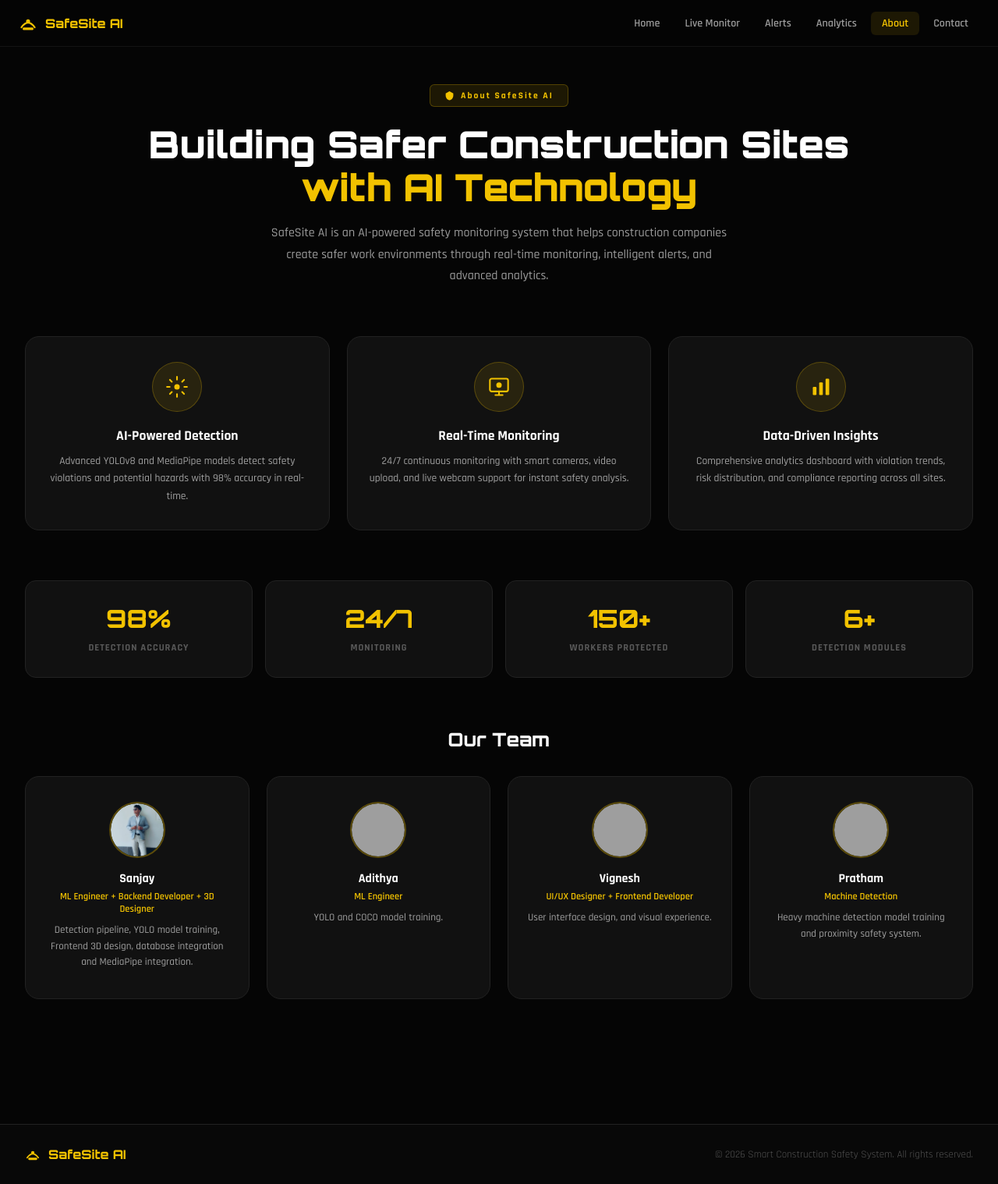
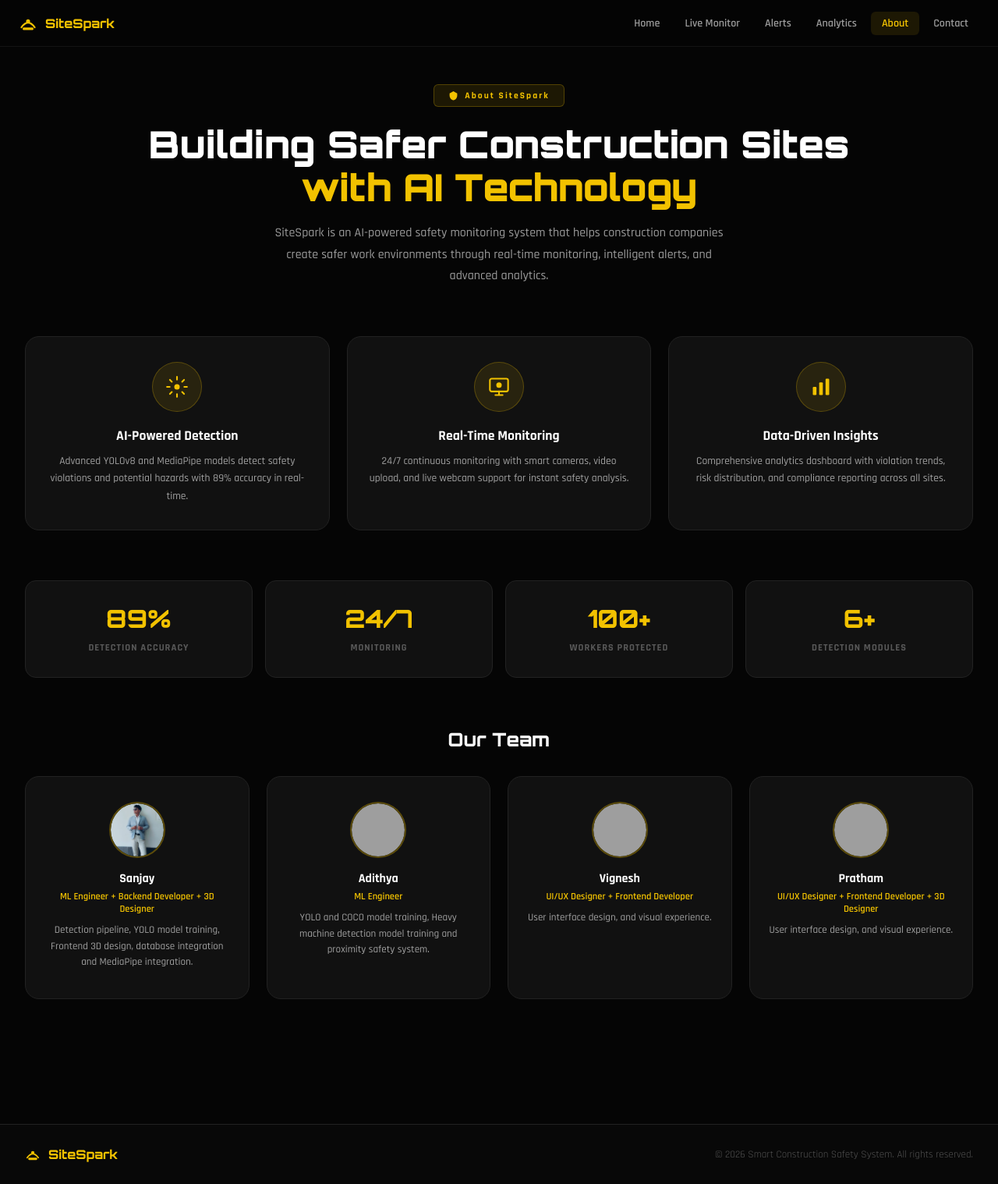
Before and after one commit to sanjayzorojuro/Site-Detection, a FastAPI app: page /about in a window 1280 px wide. Shown: the whole page at 78% size. Run offline with FastAPI, Linux system fonts and the light colour scheme; grey boxes are pictures that could not be loaded.

Commit message:
final version

```diff
--- a/website/templates/about.html
+++ b/website/templates/about.html
@@ -4,7 +4,7 @@
 <head>
     <meta charset="UTF-8">
     <meta name="viewport" content="width=device-width, initial-scale=1.0">
-    <title>About — SafeSite AI</title>
+    <title>About — SiteSpark</title>
     <meta name="description"
         content="Learn about SafeSite AI - the smart construction safety monitoring system powered by artificial intelligence.">
     <link rel="stylesheet" href="/static/css/about.css?v={{ v }}">
@@ -18,7 +18,7 @@
                 <rect x="6" y="20" width="16" height="4" rx="1.5" fill="#f2c200" />
                 <circle cx="14" cy="11" r="3" fill="#f2c200" />
             </svg>
-            <span>SafeSite AI</span>
+            <span>SiteSpark </span>
         </a>
         <div class="nav-links">
             <a href="/">Home</a>
@@ -37,11 +37,11 @@
                 <svg width="13" height="13" viewBox="0 0 24 24" fill="#f2c200">
                     <path d="M12 2L3 7v5c0 5.25 3.75 10.15 9 11.25C17.25 22.15 21 17.25 21 12V7l-9-5z" />
                 </svg>
-                About SafeSite AI
+                About SiteSpark
             </div>
             <h1 class="about-title">Building Safer Construction Sites<br><span class="accent">with AI Technology</span>
             </h1>
-            <p class="about-desc">SafeSite AI is an AI-powered safety monitoring system that helps construction
+            <p class="about-desc">SiteSpark is an AI-powered safety monitoring system that helps construction
                 companies create safer work environments through real-time monitoring, intelligent alerts, and advanced
                 analytics.</p>
         </section>
@@ -58,7 +58,7 @@
                     </svg>
                 </div>
                 <h3>AI-Powered Detection</h3>
-                <p>Advanced YOLOv8 and MediaPipe models detect safety violations and potential hazards with 98% accuracy
+                <p>Advanced YOLOv8 and MediaPipe models detect safety violations and potential hazards with 89% accuracy
                     in real-time.</p>
             </div>
             <div class="about-card">
@@ -81,7 +81,7 @@
                         <rect x="17" y="3" width="4" height="18" rx="1" fill="#f2c200" />
                     </svg>
                 </div>
-                <h3>Data-Driven Insights</h3>
+                <h3>Data-Driven Insights </h3>
                 <p>Comprehensive analytics dashboard with violation trends, risk distribution, and compliance reporting
                     across all sites.</p>
             </div>
@@ -89,10 +89,10 @@
 
         <!-- Stats -->
         <section class="stats-row">
-            <div class="stat-box"><span class="stat-val">98%</span><span class="stat-lbl">Detection Accuracy</span>
+            <div class="stat-box"><span class="stat-val">89%</span><span class="stat-lbl">Detection Accuracy</span>
             </div>
             <div class="stat-box"><span class="stat-val">24/7</span><span class="stat-lbl">Monitoring</span></div>
-            <div class="stat-box"><span class="stat-val">150+</span><span class="stat-lbl">Workers Protected</span>
+            <div class="stat-box"><span class="stat-val">100+</span><span class="stat-lbl">Workers Protected</span>
             </div>
             <div class="stat-box"><span class="stat-val">6+</span><span class="stat-lbl">Detection Modules</span></div>
         </section>
@@ -117,7 +117,8 @@
                     </div>
                     <h4>Adithya</h4>
                     <span class="role">ML Engineer </span>
-                    <p> YOLO and COCO model training.</p>
+                    <p> YOLO and COCO model training, Heavy machine detection model training and proximity safety
+                        system.</p>
                 </div>
                 <div class="team-card">
                     <div class="team-avatar">
@@ -132,8 +133,8 @@
                         <img src="/static/images/team/member4.jpg" alt="Member 4" class="avatar-img">
                     </div>
                     <h4>Pratham</h4>
-                    <span class="role">Machine Detection</span>
-                    <p>Heavy machine detection model training and proximity safety system.</p>
+                    <span class="role">UI/UX Designer + Frontend Developer + 3D Designer</span>
+                    <p>User interface design, and visual experience.</p>
                 </div>
             </div>
         </section>
@@ -148,7 +149,7 @@
                     <rect x="6" y="20" width="16" height="4" rx="1.5" fill="#f2c200" />
                     <circle cx="14" cy="11" r="3" fill="#f2c200" />
                 </svg>
-                <span class="footer-brand-name">SafeSite AI</span>
+                <span class="footer-brand-name">SiteSpark </span>
             </div>
             <span class="footer-copy">© 2026 Smart Construction Safety System. All rights reserved.</span>
         </div>
```
Also changed, not shown: website/static/css/livemonitor.css (+7 -4 lines), website/templates/alert.html (+13 -8 lines), website/templates/analytics.html (+5 -5 lines), website/templates/contact.html (+72 -26 lines), website/templates/index.html (+6 -21 lines), website/templates/livemonitor.html (+6 -6 lines).
